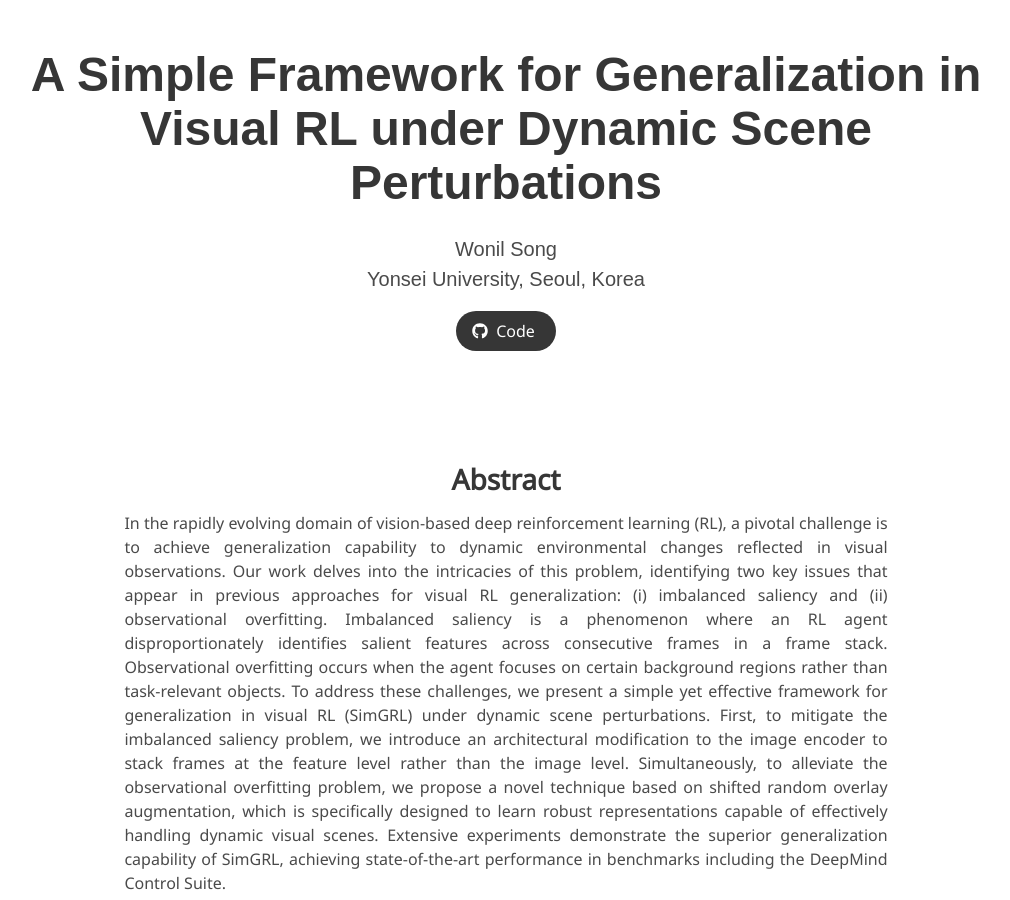
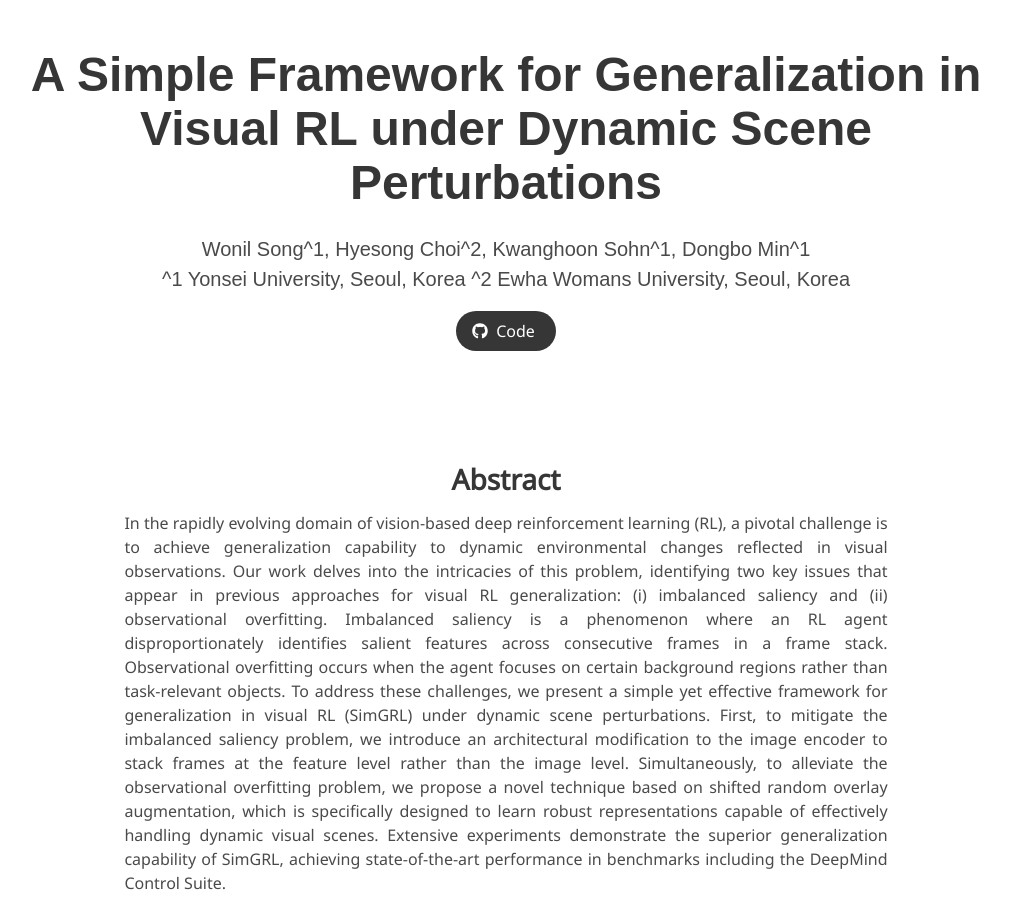
Before and after one commit to W-Song11/SimGRL, a Jekyll site: the page built from index.md, in a window 1280 px wide and 900 px high. Shown: the whole window, without its empty margins (134-1144 px from the left). Built offline with Jekyll 4.4.1, drawn with Linux system fonts in a browser that asks for light colours; some web fonts are replaced.

Commit message:
Update index.md

```diff
--- a/index.md
+++ b/index.md
@@ -4,9 +4,10 @@ permalink: /
 
 title: A Simple Framework for Generalization in Visual RL under Dynamic Scene Perturbations
 authors:
-    Wonil Song
+    Wonil Song^1, Hyesong Choi^2, Kwanghoon Sohn^1, Dongbo Min^1
 affiliations:
-    Yonsei University, Seoul, Korea
+    ^1 Yonsei University, Seoul, Korea
+    ^2 Ewha Womans University, Seoul, Korea
 paper: #https://www.cs.virginia.edu/~robins/Turing_Paper_1936.pdf
 video: #https://www.youtube.com/results?search_query=turing+machine
 code: https://github.com/W-Song11/SimGRL-Code
```
